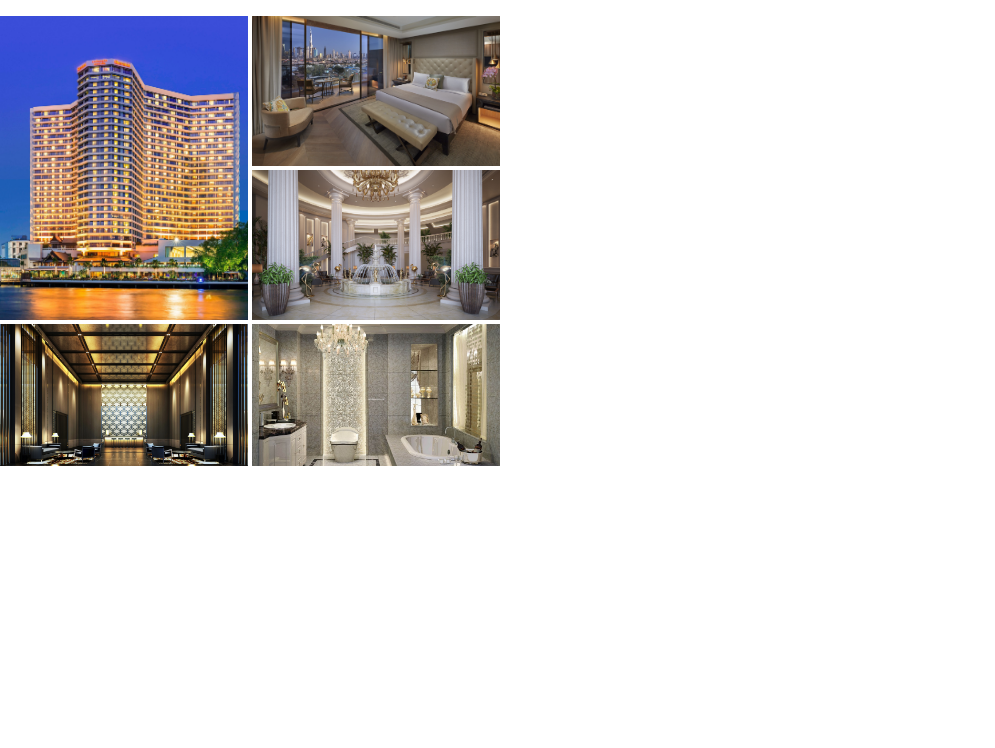
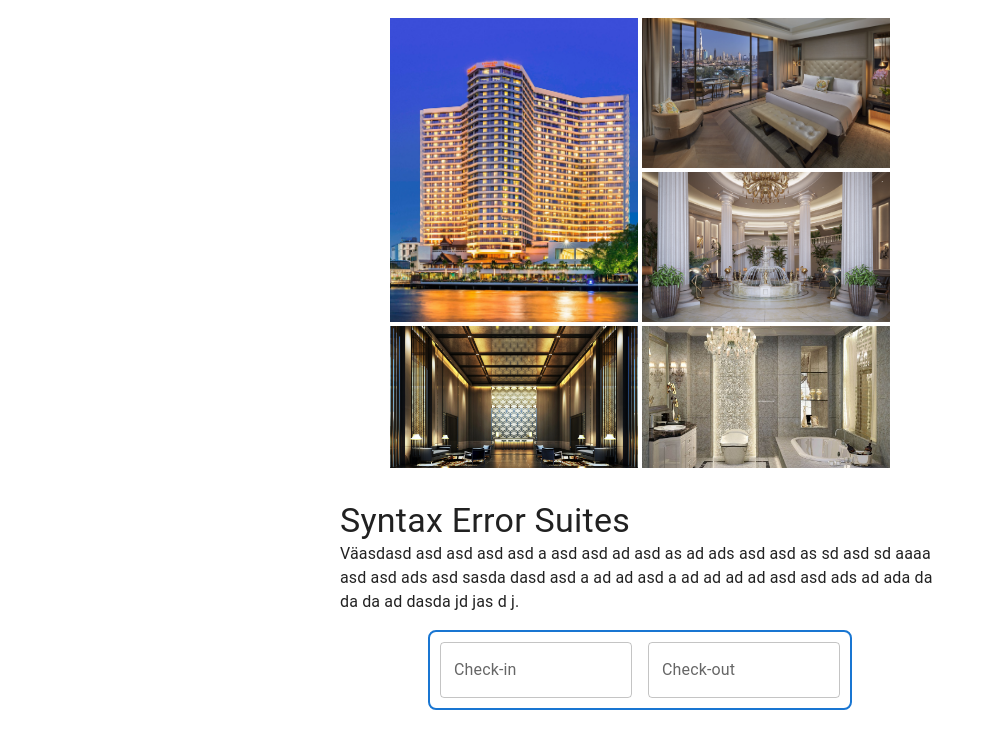
Before and after one commit to calle256/hotel-404, a React (Create React App) app in the folder frontend/: page / in a window 1280 px wide. Shown: the top 748 px of the page, without its empty margins (0-995 px from the left). Built offline with nearby package versions, Linux system fonts and the light colour scheme; the HTML template or start-up script is replaced by a standard one.

Commit message:
Fixade en Komponent till HotelPage

```diff
--- /dev/null
+++ b/frontend/src/Components/hotelPage/hotelPage.tsx
@@ -0,0 +1,30 @@
+import * as React from "react";
+import Grid from "@mui/material/Grid";
+import HotelDescription from "./hotelDescription";
+import HotelTemplate from "./hoteltemplate";
+import HotelDate from "./hotelDate";
+import { pics } from "../../MocData/hotelPics";
+
+const HotelPage = () => {
+  return (
+    <Grid
+      container
+      direction="column"
+      justifyContent="center"
+      alignItems="center"
+      style={{ marginTop: 2 }}
+    >
+      <Grid item xs={12}>
+        <HotelTemplate hotels={pics} />
+      </Grid>
+      <Grid item xs={12}>
+        <HotelDescription />
+      </Grid>
+      <Grid item xs={12}>
+        <HotelDate />
+      </Grid>
+    </Grid>
+  );
+};
+
+export default HotelPage;
--- a/frontend/src/Components/hotelPage/hoteltemplate.tsx
+++ b/frontend/src/Components/hotelPage/hoteltemplate.tsx
@@ -1,9 +1,7 @@
 import React from "react";
 import Grid from "@mui/material/Grid";
-import Paper from "@mui/material/Paper";
 import ImageList from "@mui/material/ImageList";
 import ImageListItem from "@mui/material/ImageListItem";
-import Box from '@mui/material/Box';
 import "./HotelTemplate.css";
 import { IPics } from "../../MocData/hotelPics";
 
@@ -11,7 +9,6 @@ interface IHotelPics {
   hotels: IPics[]
 }
 
-type PicsProps = IPics;
 
 function srcset(image: string, size: number, rows = 1, cols = 1) {
   return {
--- a/frontend/src/index.tsx
+++ b/frontend/src/index.tsx
@@ -9,10 +9,11 @@ import NavAppBar from './Components/homeScreen/navBar';
 import SearchBar from './Components/homeScreen/searchBar';
 import Bookings from './Components/userBookingPage/userBookings';
 import HotelTemplate from './Components/hotelPage/hoteltemplate';
-import DisplayHotel from './Components/HotelDisplay/displayHotelCard';
+import DisplayHotel from './Components/hotelDisplay/displayHotelCard';
 import HotelDate from './Components/hotelPage/hotelDate';
 import { pics } from './MocData/hotelPics';
 import HotelDescription from './Components/hotelPage/hotelDescription';
+import HotelPage from './Components/hotelPage/hotelPage';
 
 const root = ReactDOM.createRoot(
   document.getElementById('root') as HTMLElement
@@ -20,7 +21,7 @@ const root = ReactDOM.createRoot(
 root.render(
   <React.StrictMode>
     {/*Ändra på elementet nedan för att rendera din komponent efter att ha importerat den  */}
-    <HotelTemplate hotels={pics}/>
+    <HotelPage/>
   </React.StrictMode>
 );
 
```
